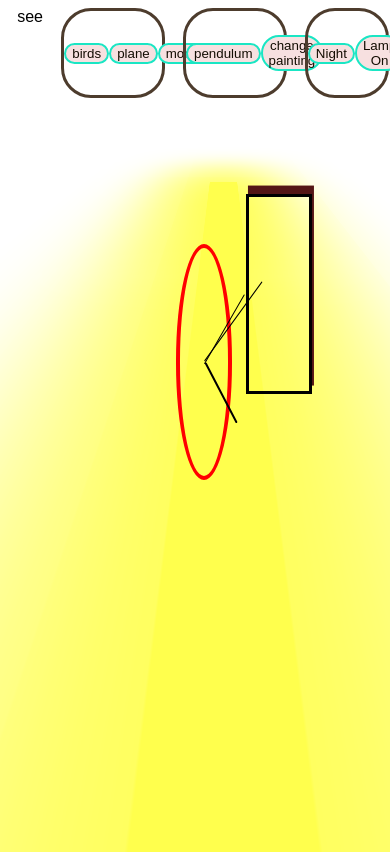
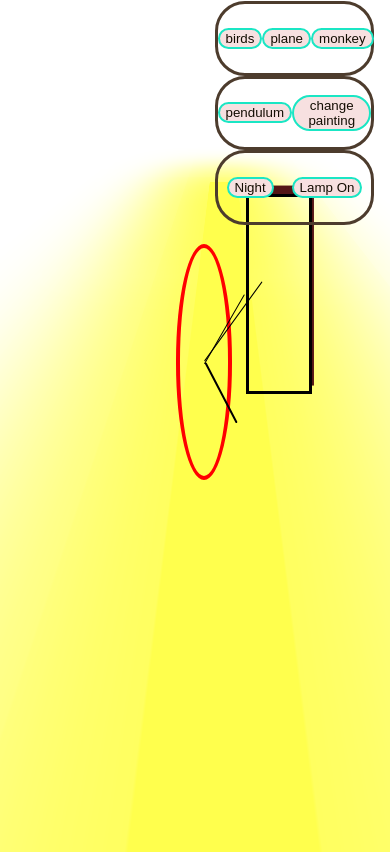
Before and after one commit to ShaikMuzammil-git/Interactive-Interiors, a plain HTML site: page index.html in a window 390 px wide. Drawn offline with Linux system fonts and the light colour scheme.

Commit message:
Update interior.css

```diff
--- a/interior.css
+++ b/interior.css
@@ -2,8 +2,8 @@ body {
   overflow: hidden;
 }
 #nav-bar {
-  margin-top: 0px;
-  height: 10vh;
+  margin-top: 11px;
+  height: 5vh;
   width: 100vw;
   position: fixed;
   z-index: 1;
@@ -14,10 +14,11 @@ body {
 }
 .navHead {
   height: inherit;
-  width: 25%;
+  width: 24%;
+  padding-top: 1vh;
+  padding-bottom: 1vh;
   display: flex;
   border: 3px solid rgb(77, 60, 45);
-
   border-radius: 30px;
 }
 button {
@@ -27,6 +28,7 @@ button {
   color: rgb(20, 13, 3);
   font-family: fantasy;
   background-color: #f7e0e0;
+  cursor: pointer;
 }
 
 #dayNight {
@@ -56,6 +58,14 @@ button {
   }
 }
 
+@keyframes day {
+  0% {
+    filter: brightness(30%);
+  }
+  100% {
+    filter: brightness(100%);
+  }
+}
 #clock-bg {
   height: 27%;
   width: 12.5%;
@@ -221,3 +231,36 @@ button {
   z-index: -1;
   box-shadow: 0 27px 142px 90px yellow;
 }
+
+@media (max-width: 600px) {
+  #nav-bar {
+    margin-top: 11px;
+    height: 34vh;
+    width: 41vw;
+    position: fixed;
+    z-index: 1;
+    display: flex;
+    flex-direction: column;
+    font-family: fantasy;
+    justify-content: center;
+    right: 4vw;
+    top: -6vh;
+  }
+  .navHead {
+    height: inherit;
+    width: auto;
+    display: flex;
+    border: 3px solid rgb(77, 60, 45);
+    border-radius: 30px;
+  }
+  .navHead {
+    height: 18%;
+    width: auto;
+    display: flex;
+    border: 3px solid rgb(77, 60, 45);
+    border-radius: 30px;
+  }
+  #dayNight {
+    width: auto;
+  }
+}
```
